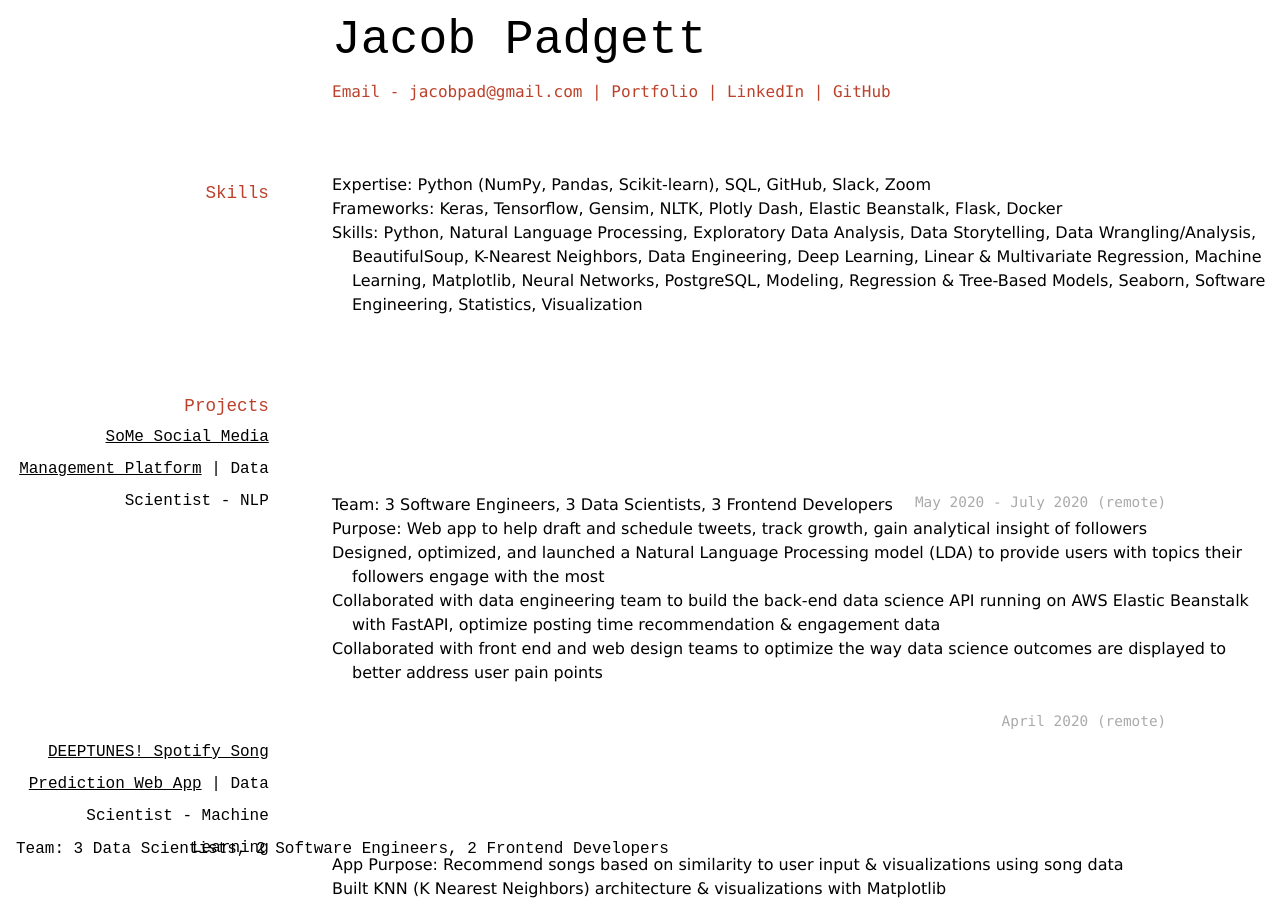
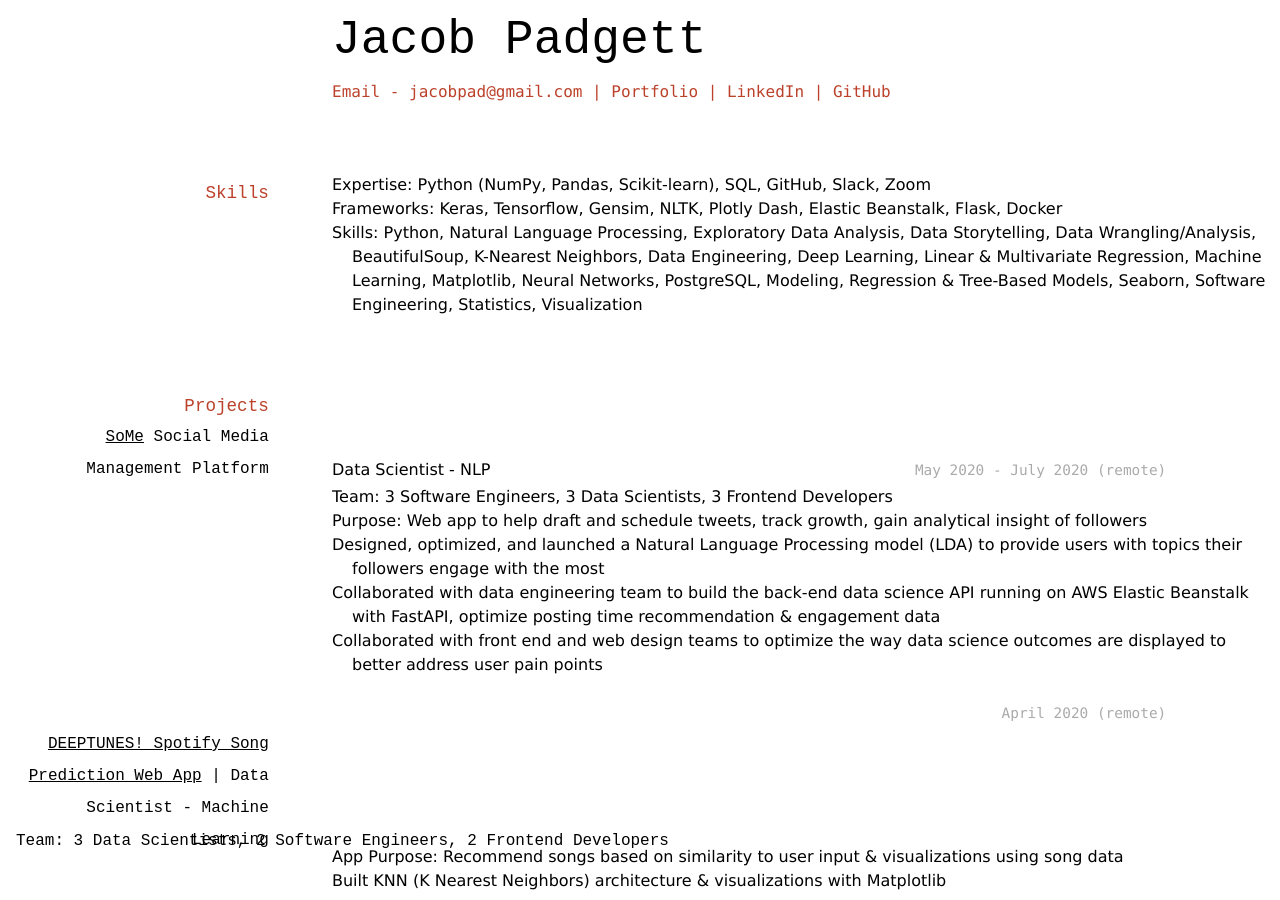
Before and after one commit to jacobpad/jacobpad_resume, a Jekyll site: the page built from docs/index.md, in a window 1280 px wide and 900 px high. Built offline with Jekyll 4.4.1, drawn with Linux system fonts in a browser that asks for light colours.

```diff
--- a/docs/index.md
+++ b/docs/index.md
@@ -20,7 +20,8 @@ title: Brigham Young's Resume
 
 ## Projects
 
-### [SoMe Social Media Management Platform](https://github.com/Lambda-School-Labs/social-media-strategy-ds) | Data Scientist - NLP
+### [SoMe](https://github.com/Lambda-School-Labs/social-media-strategy-ds) Social Media Management Platform
+Data Scientist - NLP
 `May 2020 - July 2020 (remote)`
 * Team: 3 Software Engineers, 3 Data Scientists, 3 Frontend Developers
 * Purpose: Web app to help draft and schedule tweets, track growth, gain analytical insight of followers
```
